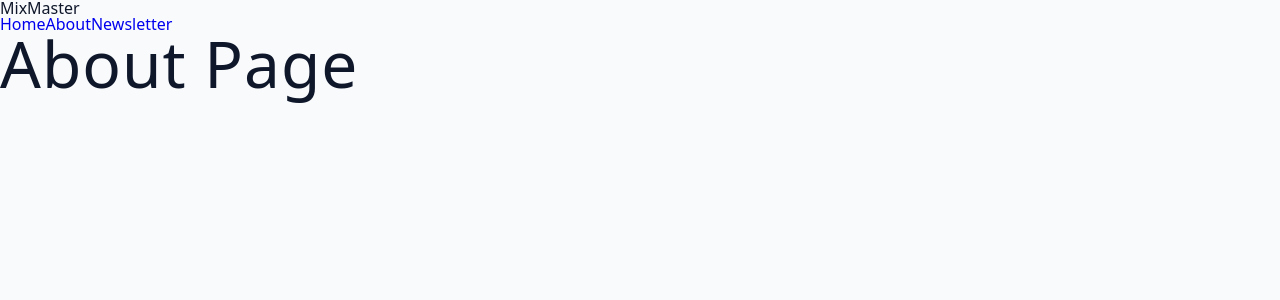
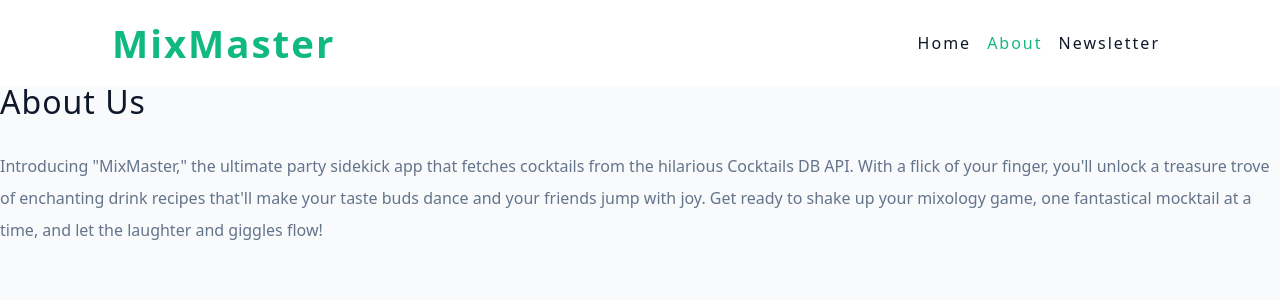
Before and after one commit to Quwambinuyo/mixmaster, a React (Vite) app: page /about in a window 1280 px wide. Shown: the top 300 px of the page. Built offline with nearby package versions, Linux system fonts and the light colour scheme.

Commit message:
feat: refactor Navbar and About components to use Wrapper for consistent styling

```diff
--- a/src/components/Navbar.jsx
+++ b/src/components/Navbar.jsx
@@ -1,10 +1,11 @@
 import React from "react";
 import { NavLink } from "react-router-dom";
+import Wrapper from "../assets/wrappers/Navbar";
 
 const Navbar = () => {
   return (
     <>
-      <nav>
+      <Wrapper>
         <div className="nav-center">
           <span className="logo">MixMaster</span>
           <div className="nav-links">
@@ -19,7 +20,7 @@
             </NavLink>
           </div>
         </div>
-      </nav>
+      </Wrapper>
     </>
   );
 };
--- a/src/pages/About.jsx
+++ b/src/pages/About.jsx
@@ -1,12 +1,21 @@
 import React from "react";
-import { Link, Outlet } from "react-router-dom";
+
+import Wrapper from "../assets/wrappers/AboutPage";
 
 const About = () => {
   return (
     <>
-      <h1>About Page</h1>
-
-      <Outlet />
+      <Wrapper>
+        <h3>About Us</h3>
+        <p>
+          Introducing "MixMaster," the ultimate party sidekick app that fetches
+          cocktails from the hilarious Cocktails DB API. With a flick of your
+          finger, you'll unlock a treasure trove of enchanting drink recipes
+          that'll make your taste buds dance and your friends jump with joy. Get
+          ready to shake up your mixology game, one fantastical mocktail at a
+          time, and let the laughter and giggles flow!
+        </p>
+      </Wrapper>
     </>
   );
 };
```
